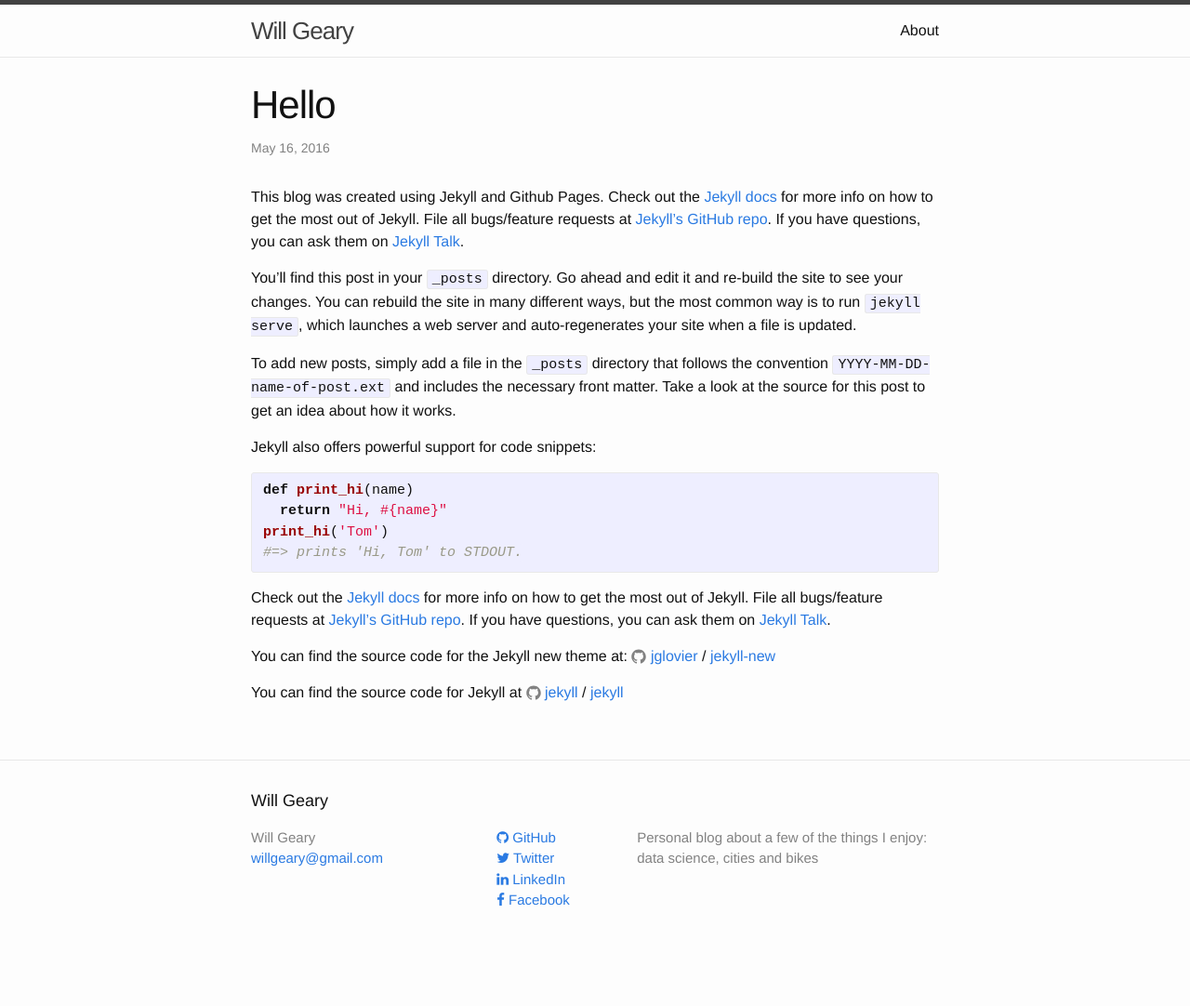
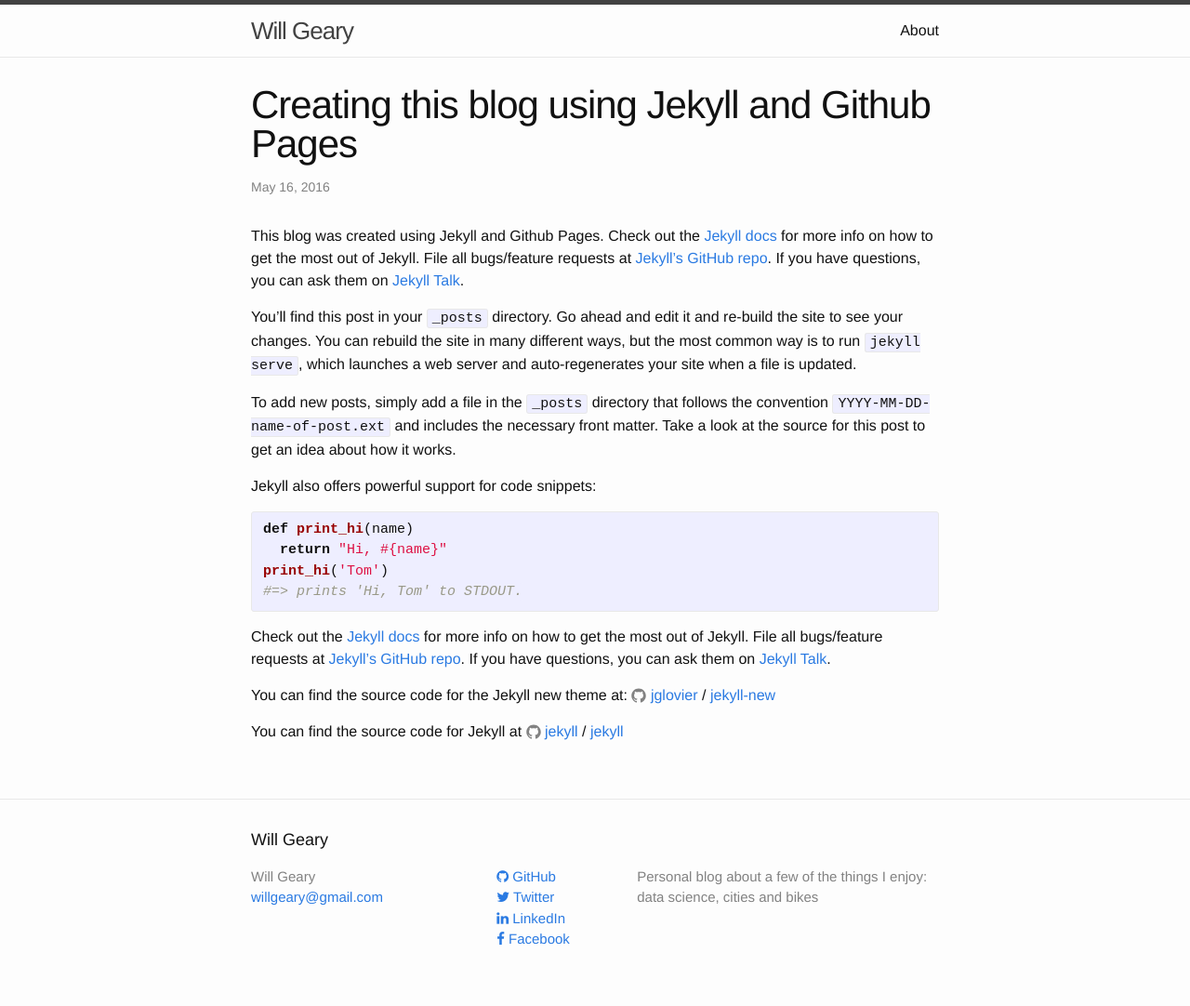
Before and after one commit to willgeary/willgeary.github.io, a Jekyll site: the page built from _posts/2016-05-16-creating-this-blog-using-jekyll-and-github-pages.markdown, in a window 1280 px wide. Shown: the whole page at 93% size. Built offline with Jekyll 4.4.1, drawn with Linux system fonts in a browser that asks for light colours; nearby versions of some CDN libraries; before the commit the page ends 1040 px from its top, so only the background shows below that.

Commit message:
Save my work

```diff
--- a/_posts/2016-05-16-hello.markdown
+++ b/_posts/2016-05-16-creating-this-blog-using-jekyll-and-github-pages.markdown
@@ -1,6 +1,6 @@
 ---
 layout: post
-title:  "Hello"
+title:  "Creating this blog using Jekyll and Github Pages"
 date:   2016-05-16 17:15:14 -0400
 categories: datascience
 ---
```
